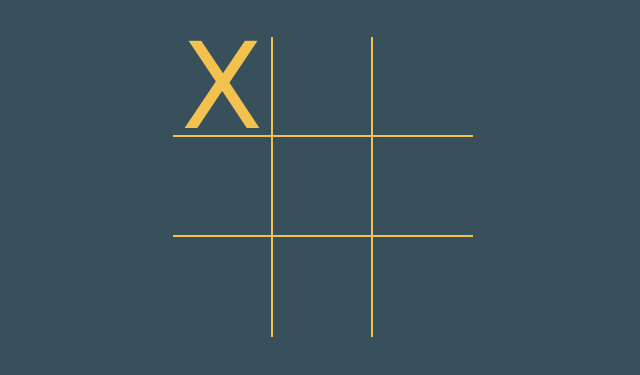
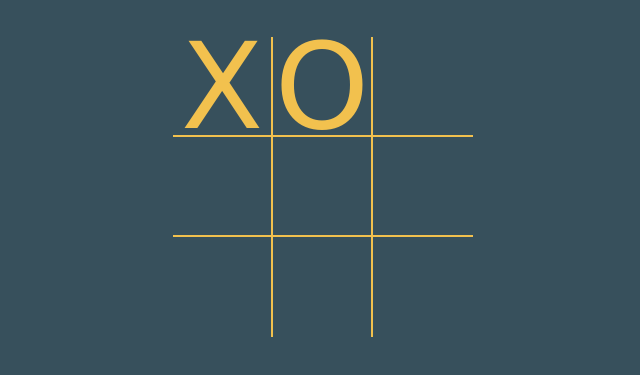
Before and after one commit to Yacquubegal/TicTacToe-, a plain HTML site: page index.html in a window 1280 px wide. Both pictures are taken after a click on the element 540 px from the left and 374 px from the top of the page. Shown: the part 287-662 px from the top of the page, without its empty margins (317-957 px from the left). Drawn offline with Linux system fonts and the light colour scheme; a web font is replaced by a local one.

Commit message:
Added JS functionality for computer to pick a space

```diff
--- a/game.js
+++ b/game.js
@@ -29,7 +29,37 @@ function boxClicked(e) {
         }
 
         currentPlayer = currentPlayer == X_TEXT ? O_TEXT : X_TEXT
+
+        if (currentPlayer == O_TEXT) {
+            computerTurn() // Computer plays after the user square is chosen
+        }
     }
+}
+
+//Computer selects a random, empty space
+function computerTurn() {
+    const emptySpaces = spaces.reduce((acc, elem, index) => {
+        if (elem == null) {
+            acc.push(index)
+        }
+        return acc
+    }, [])
+
+    const randomIndex = Math.floor(Math.random() * emptySpaces.length)
+    const computerMove = emptySpaces[randomIndex]
+
+    spaces[computerMove] = currentPlayer
+    boxes[computerMove].innerText = currentPlayer
+
+    if(playerHasWon() !== false){
+        playerText.innerHTML = `${currentPlayer} has won!`
+        let winning_blocks = playerHasWon()
+
+        winning_blocks.map( box => boxes[box].style.backgroundColor=winnerIndicator)
+        return
+    }
+
+    currentPlayer = currentPlayer == X_TEXT ? O_TEXT : X_TEXT
 }
 
 const winningCombos = [
--- a/index.html
+++ b/index.html
@@ -28,6 +28,6 @@
         </div>
     </div>
 
-    <script src="/game.js"></script>
+    <script src="game.js"></script>
 </body>
 </html>
```
